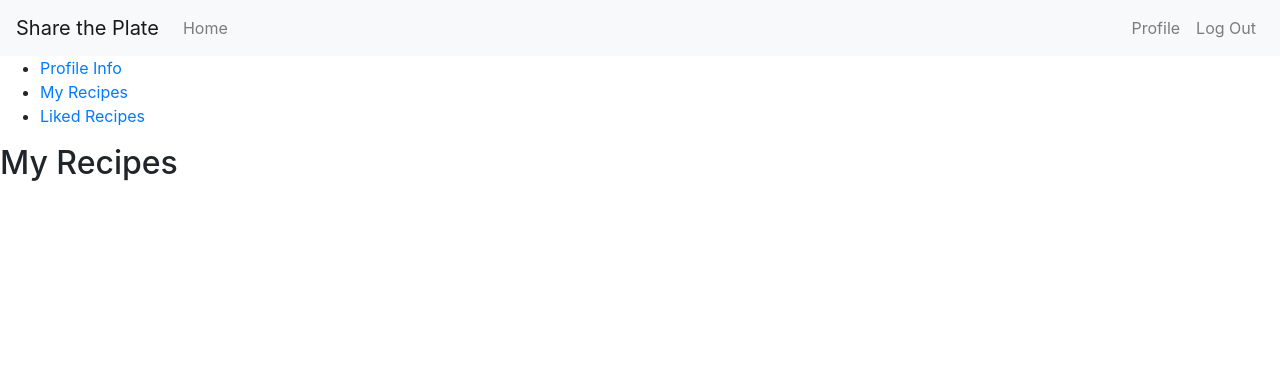
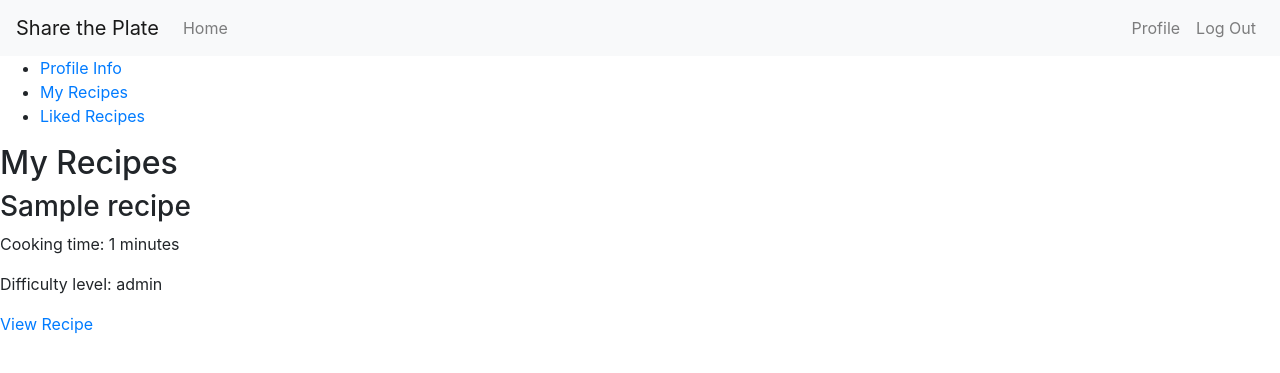
Before and after one commit to BWNC-code/share-the-plate, a Django app: a page that uses share_the_plate/templates/share_the_plate/user_recipes.html in a window 1280 px wide. Shown: the top 373 px of the page. Run offline with Django 3.2, Linux system fonts and the light colour scheme; a user stored in the database is signed in; data comes from the database, SQL or seed files in the repository; tables that the repository leaves empty hold one stand-in row (values such as "Sample post"); parts of the project's set-up code (start-up, migrations or seed data) failed here and were passed over; some libraries are stand-ins or nearby versions.

Commit message:
fix user recipes not showing in profile

```diff
--- a/share_the_plate/templates/share_the_plate/user_recipes.html
+++ b/share_the_plate/templates/share_the_plate/user_recipes.html
@@ -1,8 +1,16 @@
 {% extends 'profile_base.html' %}
 
 {% block profile_content %}
-<h2>My Recipes</h2>
-{% for recipe in user_recipes %}
-<!-- Recipe details here. -->
-{% endfor %}
+    <h2>My Recipes</h2>
+    {% for recipe in user_recipes %}
+        <!-- Recipe details here. -->
+        <div class="recipe">
+            <h3>{{ recipe.title }}</h3>
+            <p>Cooking time: {{ recipe.cooking_time }} minutes</p>
+            <p>Difficulty level: {{ recipe.difficulty_level }}</p>
+            <a href="{% url 'share_the_plate:recipe_detail' recipe.slug %}">View Recipe</a>
+        </div>
+    {% empty %}
+        <p>No recipes found.</p>
+    {% endfor %}
 {% endblock %}
--- a/share_the_plate/views.py
+++ b/share_the_plate/views.py
@@ -197,7 +197,7 @@ def user_recipes(request, username):
     recipes = Recipe.objects.filter(user=user)
     return render(request,
                   'share_the_plate/user_recipes.html',
-                  {'profile_user': user, 'recipes': recipes})
+                  {'profile_user': user, 'user_recipes': recipes})
 
 
 @login_required
```
